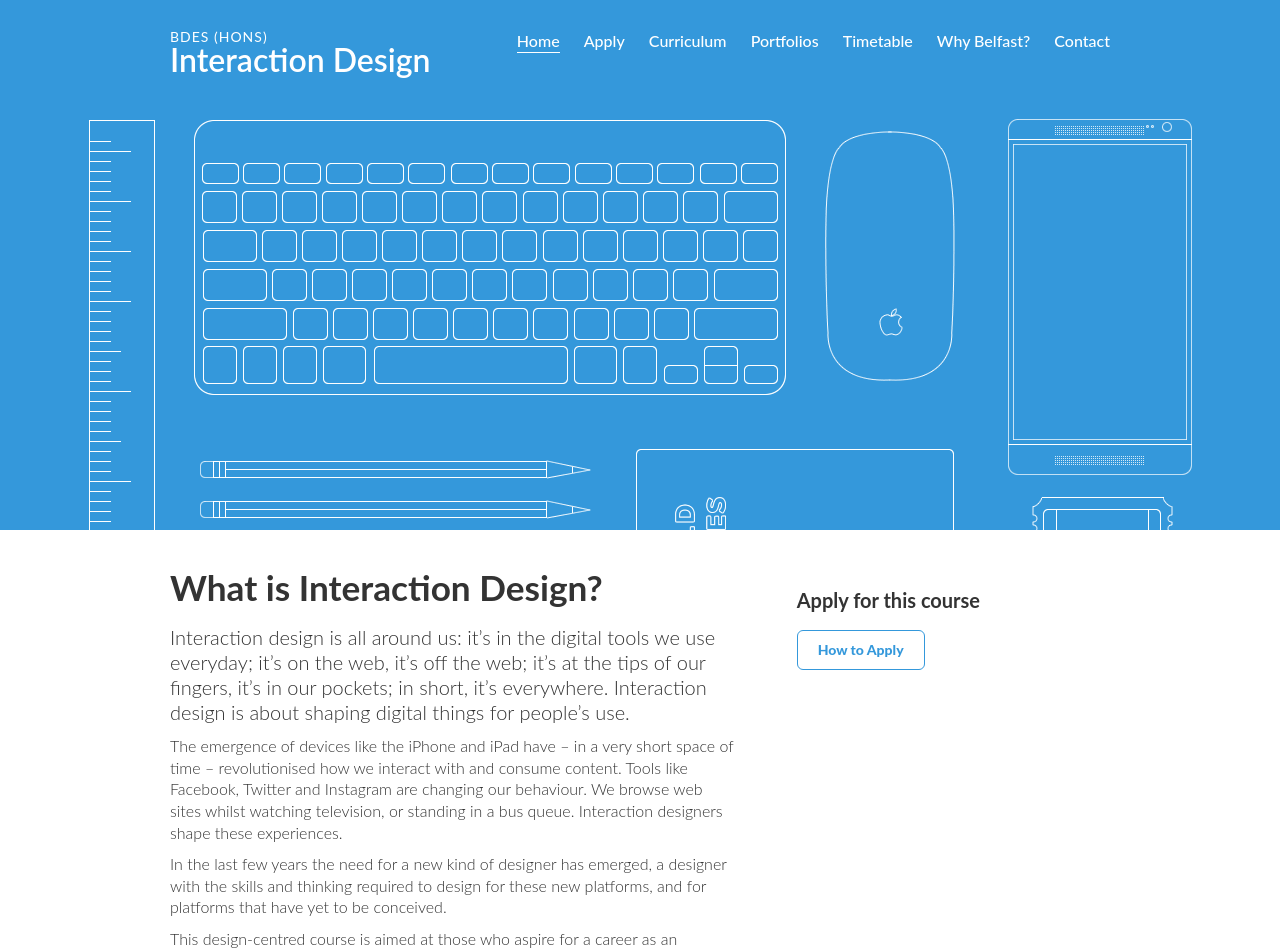
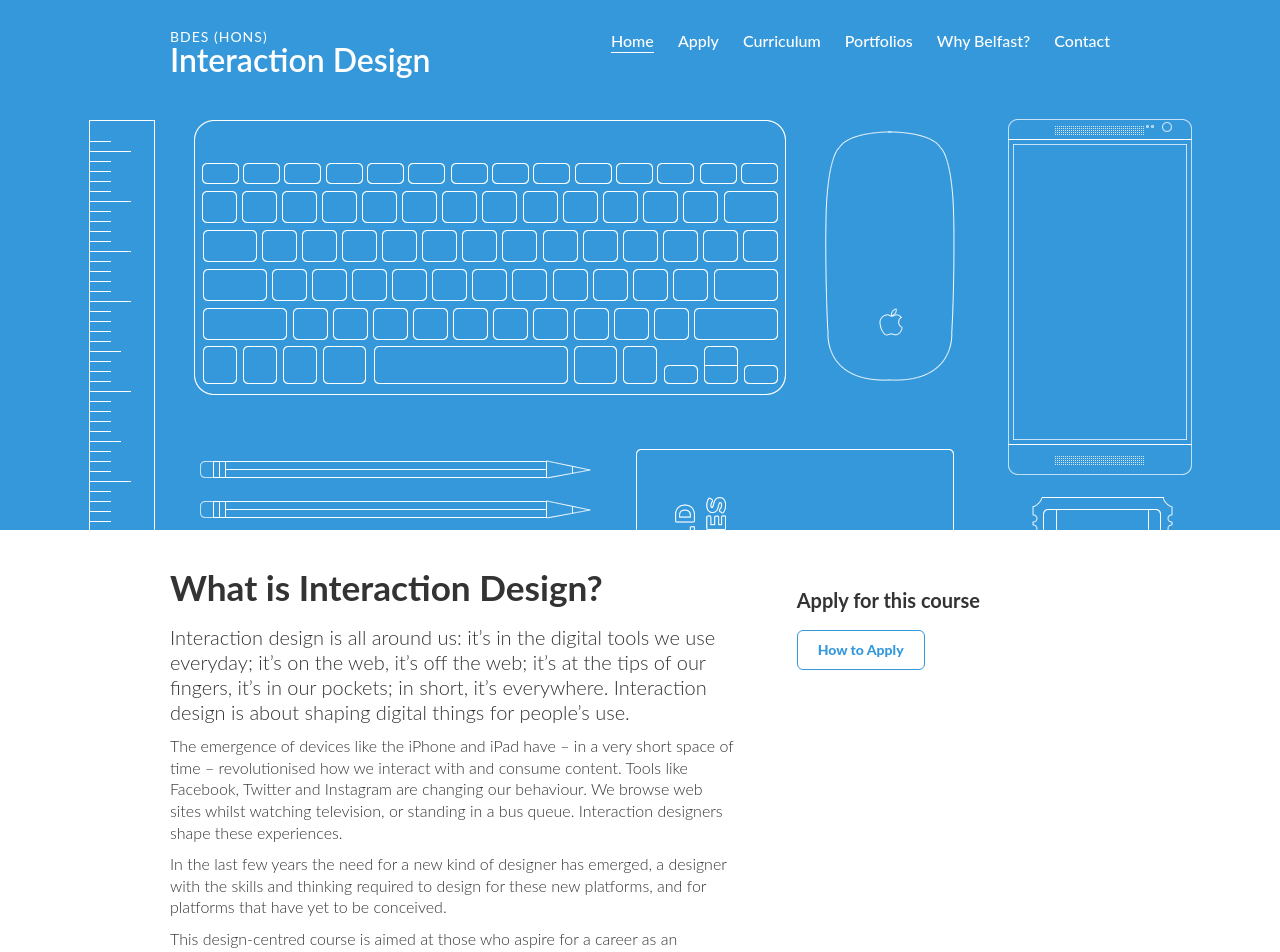
Before and after one commit to ixdbelfast/ixdbelfast.github.io, a Jekyll site: the page built from index.html, in a window 1280 px wide. Shown: the top 952 px of the page. Built offline with Jekyll 4.4.1, drawn with Linux system fonts in a browser that asks for light colours.

Commit message:
Removed timetable link

```diff
--- a/_includes/header.html
+++ b/_includes/header.html
@@ -16,7 +16,7 @@
         <li><a class="apply" href="{{ site.baseurl }}/apply/">Apply</a></li>
         <li><a class="curriculum" href="{{ site.baseurl }}/curriculum/">Curriculum</a></li>
         <li><a class="portfolios" href="{{ site.baseurl }}/portfolios/">Portfolios</a></li>
-        <li><a class="timetable" href="{{ site.baseurl }}/timetable/">Timetable</a></li>
+        <!-- <li><a class="timetable" href="{{ site.baseurl }}/timetable/">Timetable</a></li> -->
         <li><a class="why-belfast" href="{{ site.baseurl }}/why-belfast/">Why Belfast?</a></li>
             <!--li><a class="journal" href="{{ site.baseurl }}/journal/">Journal</a></li>  -->
         <li><a class="contact" href="{{ site.baseurl }}/contact/">Contact</a></li>
```
